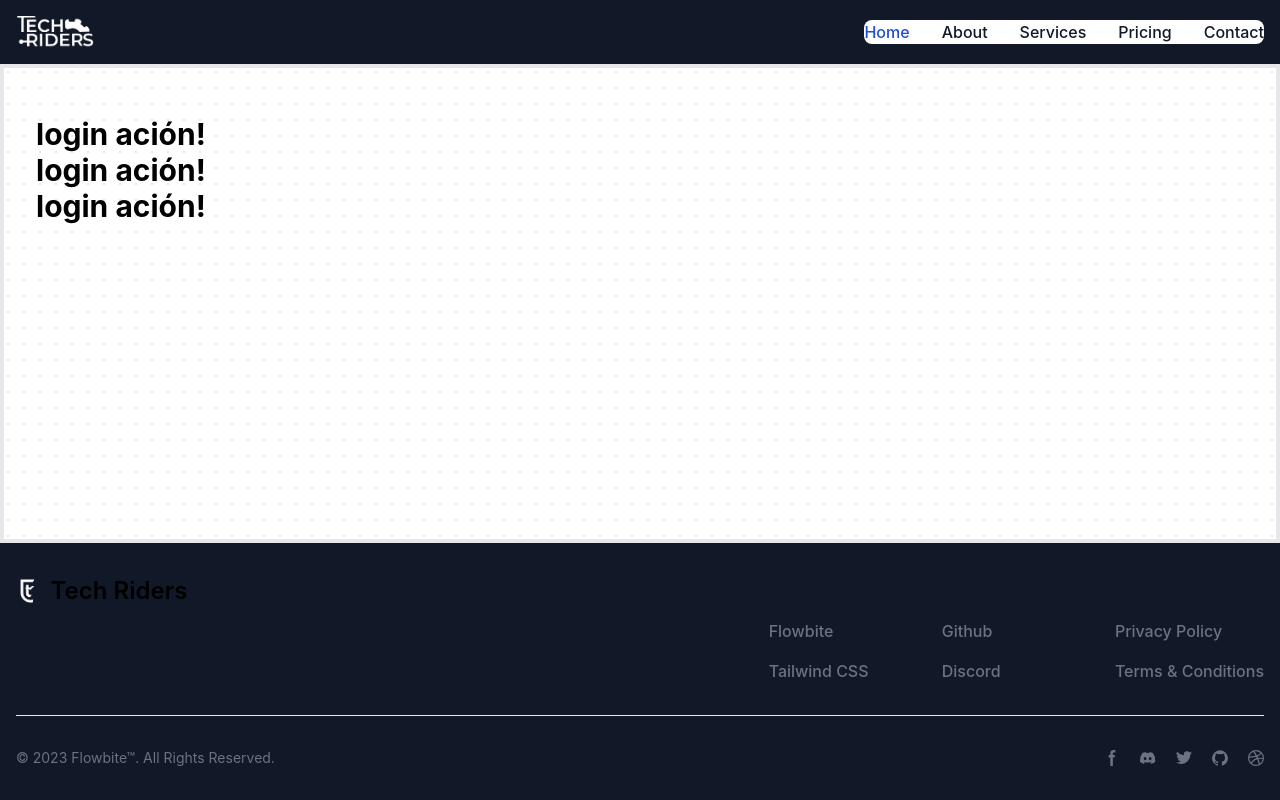
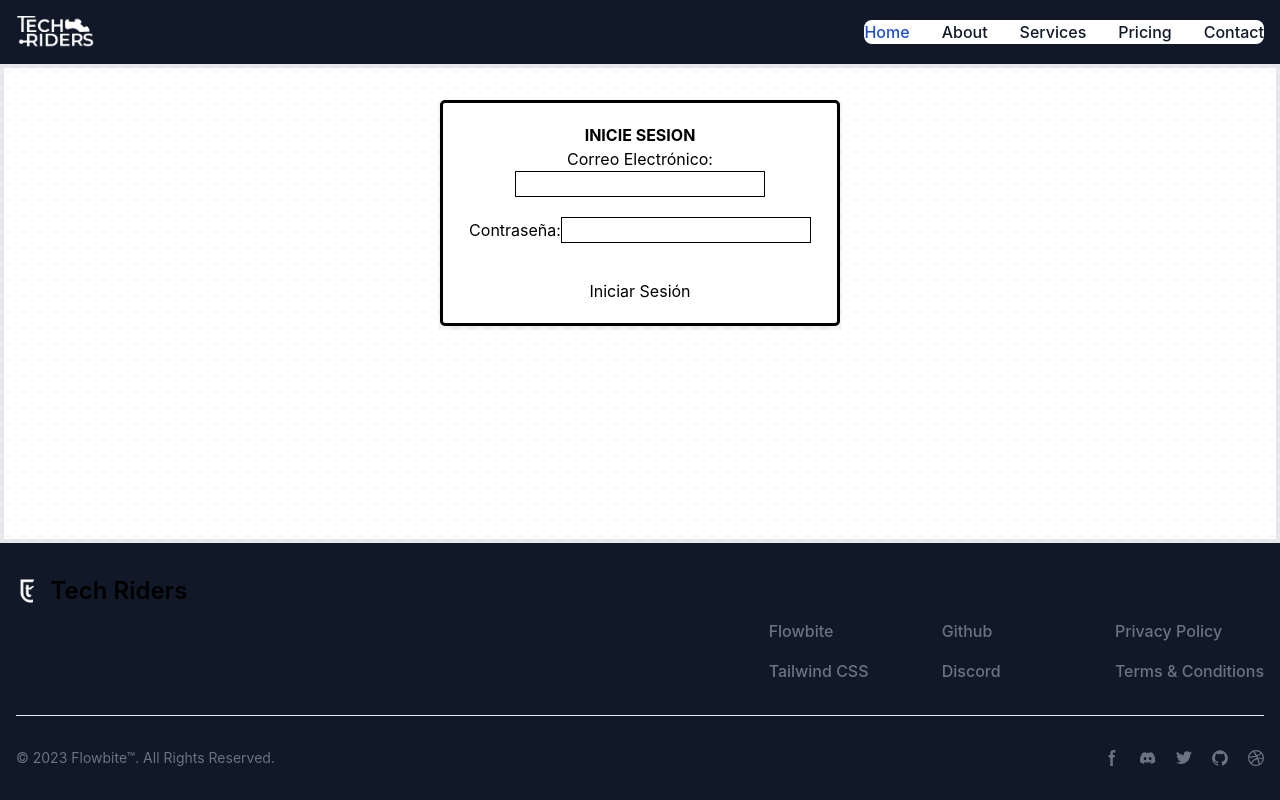
Before and after one commit to werku-lopez/tech-riders, a React (Create React App) app: page /login in a window 1280 px wide. Built offline with nearby package versions, Linux system fonts and the light colour scheme.

Commit message:
primer Commit RamaIvan

```diff
--- a/src/Router.js
+++ b/src/Router.js
@@ -4,6 +4,8 @@ import { BrowserRouter as Router, Routes, Route } from 'react-router-dom';
 import LayoutComponent from './components/LayoutComponent';
 import HomePage from './pages/HomePage';
 import LoginPage from './pages/LoginPage';
+import TodasCharlasPage from './pages/TodasCharlasPage';
+import InscripcionPage from './pages/InscripcionPage';
 
 const AppRouter = () => {
   return (
@@ -13,6 +15,8 @@ const AppRouter = () => {
       <Route path="/" element={<HomePage />} />
       <Route path="/login" element={<LoginPage />} />
       {/* Otras rutas */}
+      <Route path="/todascharlas" element={<TodasCharlasPage />} />
+      <Route path="/inscripcion" element={<InscripcionPage />} />
     </Routes>
   </LayoutComponent>
 </Router>
--- /dev/null
+++ b/src/pages/InscripcionPage.jsx
@@ -0,0 +1,137 @@
+import React, { Component } from "react";
+import axios from "axios";
+import { NavLink } from "react-router-dom";
+
+export default class InscripcionPage extends Component{
+    cajaNombre = React.createRef()
+    cajaApellidos = React.createRef()
+    cajaEmail = React.createRef()
+    cajaTelefono = React.createRef()
+    cajaLinkedin = React.createRef()
+    cajaPassword = React.createRef()
+    CajaRol = React.createRef()
+    selectProvincia = React.createRef()
+
+    state = {
+        provincias : [],
+        statusProvincias: false,
+    }
+
+    loadProvincias=()=>{
+        var request = "api/provincias";
+        var api = "https://apitechriders.azurewebsites.net/"
+         var url = api + request
+        axios.get(url).then(response=>{
+            this.setState({
+                statusProvincias: true,
+                provincias: response.data
+            })
+            console.log(this.state.provincias)
+        })
+
+    }
+    componentDidMount=()=>{
+        this.loadProvincias()
+    }
+
+    peticionAltaUser=(e)=>{
+        e.preventDefault()
+        var idUsuario = 10  //eL ID se Autoincrementa solo?
+        var nombre = this.cajaNombre.current.value
+        var apellidos = this.cajaApellidos.current.value
+        var email = this.cajaEmail.current.value
+        var telefono =  this.cajaTelefono.current.value
+        var linkedin = this.cajaLinkedin.current.value
+        var password = this.cajaPassword.current.value
+        var idRole = 3  //3 porque el rol Techrider es el 3
+        var idProvincia = parseInt(this.selectProvincia.current.value)
+        var idEmpresaCentro = 0  //cero porque no es ni empresa ni centro
+        // var estado  = 0 o 1 ?
+        var estado = 0
+
+        var  newTechRider = {
+            idUsuario:idUsuario,
+            nombre:nombre,
+            apellidos:apellidos,
+            email:email,
+            telefono:telefono,
+            linkedin:linkedin,
+            password:password,
+            idRole:idRole,
+            idProvincia:idProvincia,
+            idEmpresaCentro:idEmpresaCentro,
+            estado: estado
+        }
+
+        console.log(newTechRider)
+
+        var request = ""
+        var api = "https://apitechriders.azurewebsites.net/"
+        var url = api + request
+        console.log(url)
+        axios.post(url,newTechRider).then(response=>{
+
+        })
+    }
+    render(){
+        return(
+            <div>
+                <h1>Inscribirse Como TechRider</h1>
+                <form style={{ margin: "20px" }}>
+
+        <div className="form-group">
+            <label htmlFor="nombre">Nombre</label>
+            <input type="text" className="form-control" id="nombre" style={{ margin: "30px", border: "1px solid black" }} ref={this.cajaNombre} />
+        </div>
+        <div className="form-group">
+            <label htmlFor="nombre">Apellidos</label>
+            <input type="text" className="form-control" id="apellidos" style={{ margin: "30px", border: "1px solid black" }} ref={this.cajaApellidos} />
+        </div>
+        <div className="form-group">
+            <label htmlFor="nombre">Email</label>
+            <input type="text" className="form-control" id="Email" style={{ margin: "30px", border: "1px solid black" }} ref={this.cajaEmail} />
+        </div>
+        <div className="form-group">
+            <label htmlFor="nombre">Telefono</label>
+            <input type="text" className="form-control" id="Telefono" style={{ margin: "30px", border: "1px solid black" }} ref={this.cajaTelefono} />
+        </div>
+        <div className="form-group">
+            <label htmlFor="nombre">Linkedin</label>
+            <input type="text" className="form-control" id="Linkedin" style={{ margin: "30px", border: "1px solid black" }} ref={this.cajaLinkedin} />
+        </div>
+        <div className="form-group">
+            <label htmlFor="password">Password</label>
+            <input type="password" className="form-control" id="password" style={{ margin: "30px", border: "1px solid black" }} ref={this.cajaPassword} />
+        </div>
+        <div className="form-group">
+            <label htmlFor="nombre">Rol</label>
+            <input type="text" className="form-control" id="rol" style={{ margin: "30px", border: "1px solid black" }}  value="TechRider" readOnly ref={this.CajaRol} />
+        </div>
+
+        <div className="form-group">
+            <label htmlFor="serie">Provincia:</label>
+            <select className="form-control" id="provincia" ref={this.selectProvincia} style={{ margin: "30px", border: "1px solid black" }} >
+                {
+                    this.state.statusProvincias== true&&
+                    (
+                        this.state.provincias.map((provincia,index)=>{
+                            return(
+                                <option key={index} value={provincia.idProvincia}>
+                                    {provincia.nombreProvincia}
+                                </option>
+                            )
+                        })
+                    )
+                }
+
+            </select>
+        </div>
+
+         {/* FALTA  COMO HACER LO DE IDEmpresaCentro y estado */}
+        <h5>El admin revisara su solicitud y en breves momentos sera aceptada o denegada</h5>
+        <button onClick={this.peticionAltaUser} className="mt-4" style={{ backgroundColor: "black", color: "white", fontWeight: "bold" }}>Solicitar Darse de alta</button>
+        </form>
+            </div>
+        )
+    }
+}
--- a/src/pages/LoginPage.jsx
+++ b/src/pages/LoginPage.jsx
@@ -1,14 +1,108 @@
-import React from 'react';
+import React, { Component } from "react";
+import axios from "axios";
 
-const LoginPage = () => {
-  return (
-    <div className="p-4">
-      <h1 className="text-3xl font-bold">login ación!</h1>
-      <h1 className="text-3xl font-bold">login ación!</h1>
-      <h1 className="text-3xl font-bold">login ación!</h1>
-      {/* Otro contenido específico de la página */}
-    </div>
-  );
-};
+export default class LoginPage extends Component {
+  cajaMail = React.createRef();
+  cajaPassword = React.createRef();
 
-export default LoginPage;
+  state = {
+    statusLogueado: false,
+    token: "",
+    statusVerficado: false
+  };
+
+  postLogin = (e) => {
+    e.preventDefault();
+
+    var mail = this.cajaMail.current.value;
+    var password = this.cajaPassword.current.value;
+    console.log(mail, password);
+
+    var usuario = {
+      email: mail,
+      password: password,
+    };
+    console.log(usuario);
+
+    var request = "api/Auth/Login";
+    var api = "https://apitechriders.azurewebsites.net/";
+    var url = api + request;
+
+    axios.post(url, usuario).then((response) => {
+      console.log(response.data);
+      if (response.data) {
+        this.setState({
+          statusLogueado: true,
+          token: response.data,
+          statusVerficado: true
+        });
+      } else{
+        this.setState({
+          statusLogueado: false,
+          statusVerficado: true
+        });
+      }
+    });
+  };
+
+  render() {
+    return (
+      <div
+        style={{
+          maxWidth: "400px",
+          border: "3px solid black",
+          margin: "0 auto",
+          padding: "20px",
+          backgroundColor: "#fff",
+          borderRadius: "5px",
+          boxShadow: "0 2px 5px rgba(0, 0, 0, 0.1)",
+          textAlign: "center",
+        }}
+      >
+        <h1>
+          <b>INICIE SESION</b>
+        </h1>
+        <form>
+          <div style={{ marginBottom: "20px" }}>
+            <label htmlFor="email">Correo Electrónico:</label>
+            <input
+              style={{ border: "1px solid black" }}
+              type="email"
+              id="email"
+              name="email"
+              ref={this.cajaMail}
+              required
+            />
+          </div>
+          <div style={{ marginBottom: "20px" }}>
+            <label htmlFor="password">Contraseña:</label>
+            <input
+              style={{ border: "1px solid black" }}
+              type="password"
+              id="password"
+              name="password"
+              ref={this.cajaPassword}
+              required
+            />
+          </div>
+          <button onClick={this.postLogin} className="btn btn-dark mt-4">
+            Iniciar Sesión
+          </button>
+
+          {this.state.statusVerficado && (
+  <>
+    {this.state.statusLogueado ? (
+      <p>USUARIO REGISTRADO</p>
+    ) : (
+      <>
+        <p>USUARIO NO REGISTRADO</p>
+        <button style={{ backgroundColor: "blue", color: "white", fontWeight: "bold" }}>Inscribirse Como Centro o empresa</button>
+      </>
+    )}
+  </>
+)}
+        </form>
+      </div>
+    );
+  }
+}
--- /dev/null
+++ b/src/pages/TodasCharlasPage.jsx
@@ -0,0 +1,52 @@
+import React, { Component } from "react";
+import axios from "axios";
+import { NavLink } from "react-router-dom";
+
+
+export default class TodasCharlasPage extends Component {
+
+  state = {
+    charlas: [],
+    status: false,
+  };
+
+  loadCharlas =()=>{
+    var request = "api/charlas";
+    var api = "https://apitechriders.azurewebsites.net/"
+    var url = api + request
+    console.log(url)
+    axios.get(url).then(response =>{
+        this.setState({
+            status:true,
+            charlas: response.data
+        })
+        console.log(this.state.charlas)
+    })
+  }
+ componentDidMount=()=>{
+        this.loadCharlas()
+    }
+    render() {
+        return (
+          <div>
+            {this.state.status === true &&
+              this.state.charlas.map((charla, index) => {
+                return (
+                    <div key={index} style={{ border: "1px solid black", padding: "10px", marginBottom: "10px", overflow: "auto"}}>
+                    <h1>Descripcion charla: {charla.descripcion}</h1>
+                    <h4>FechaCharla: {charla.fechaCharla}</h4>
+                    <h5>Observaciones: {charla.observaciones}</h5>
+                    <p>FechaSolicitud: {charla.fechaSolicitud}</p>
+                    <h3>Turno: {charla.turno}</h3>
+                    <h4>Modalidad: {charla.modalidad}</h4>
+                    <p>Linkedin: {charla.acreditacionLinkedIn}</p>
+                    <div style={{float:"right"}}>
+                       <NavLink to={"/login"}><button style={{backgroundColor: "green", color:"white", fontWeight:"bold", border: '5px solid green',}}>Solicitar Charla</button></NavLink>
+                    </div>
+                  </div>
+                );
+              })}
+          </div>
+        );
+      }
+    }
```
